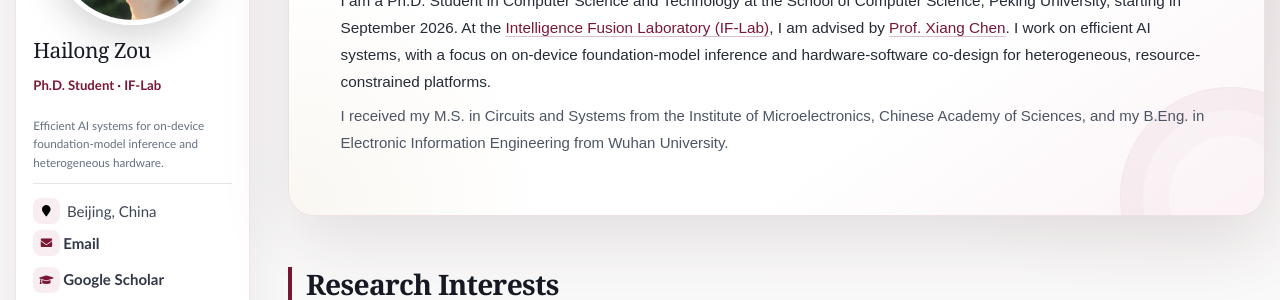
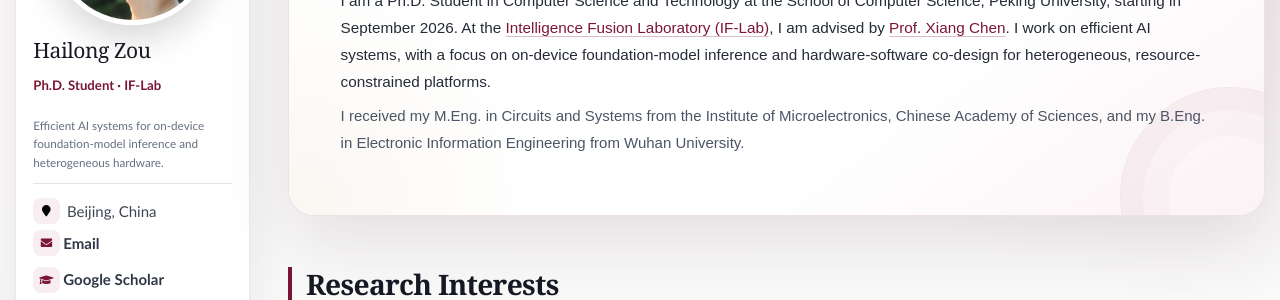
Before and after one commit to Hailong-Zou/Hailong-Zou.github.io, a Jekyll site: the page built from _pages/about.md, in a window 1280 px wide and 900 px high. Shown: the part 261-561 px from the top of the window. Built offline with Jekyll 4.4.1, drawn with Linux system fonts in a browser that asks for light colours; some web fonts are replaced; comment, search, counter and statistics services are not loaded; some of the changed text lies outside the part shown.

Commit message:
Correct master's degree designation

```diff
--- a/_includes/scripts.html
+++ b/_includes/scripts.html
@@ -41,7 +41,7 @@
         "profile.email": "邮箱",
         "intro.kicker": "博士生 · 高效人工智能系统 · 端侧智能 · 软硬件协同优化",
         "intro.lead": "我将于2026年9月进入北京大学计算机学院，攻读计算机科学与技术专业博士学位，并在<a href=\"https://if-lab-pku.github.io/\">智能融合实验室（IF-Lab）</a>师从<a href=\"https://cs.pku.edu.cn/info/1210/2865.htm\">陈翔教授</a>。我的研究聚焦于高效人工智能系统，重点关注端侧基础模型推理，以及面向异构、资源受限平台的软硬件协同优化。",
-        "intro.education": "我在中国科学院微电子研究所获得电路与系统专业硕士学位，在武汉大学获得电子信息工程专业工学学士学位。",
+        "intro.education": "我在中国科学院微电子研究所获得电路与系统专业工学硕士学位，在武汉大学获得电子信息工程专业工学学士学位。",
         "section.research": "研究方向",
         "section.selectedResearch": "代表性研究",
         "section.publications": "论文发表",
@@ -75,7 +75,7 @@
         "education.pku.institution": "北京大学",
         "education.pku.description": "计算机学院，计算机科学与技术专业博士研究生。<br><a href=\"https://if-lab-pku.github.io/\">智能融合实验室（IF-Lab）</a> · 导师：<a href=\"https://cs.pku.edu.cn/info/1210/2865.htm\">陈翔教授</a>。",
         "education.ucas.institution": "中国科学院大学",
-        "education.ucas.description": "电路与系统专业硕士 · 中国科学院微电子研究所。",
+        "education.ucas.description": "电路与系统专业工学硕士 · 中国科学院微电子研究所。",
         "education.whu.institution": "武汉大学",
         "education.whu.description": "电子信息工程专业工学学士 · 卓越工程师教育培养计划。",
         "honors.1": "<strong>中国科学院大学优秀学生</strong>，2023-2024",
--- a/_pages/about.md
+++ b/_pages/about.md
@@ -22,7 +22,7 @@ redirect_from:
     </div>
     <h1 data-i18n="profile.name">Hailong Zou</h1>
     <p class="intro-lead" data-i18n-html="intro.lead">I am a Ph.D. Student in Computer Science and Technology at the School of Computer Science, Peking University, starting in September 2026. At the <a href="https://if-lab-pku.github.io/">Intelligence Fusion Laboratory (IF-Lab)</a>, I am advised by <a href="https://cs.pku.edu.cn/info/1210/2865.htm">Prof. Xiang Chen</a>. I work on efficient AI systems, with a focus on on-device foundation-model inference and hardware-software co-design for heterogeneous, resource-constrained platforms.</p>
-    <p data-i18n="intro.education">I received my M.S. in Circuits and Systems from the Institute of Microelectronics, Chinese Academy of Sciences, and my B.Eng. in Electronic Information Engineering from Wuhan University.</p>
+    <p data-i18n="intro.education">I received my M.Eng. in Circuits and Systems from the Institute of Microelectronics, Chinese Academy of Sciences, and my B.Eng. in Electronic Information Engineering from Wuhan University.</p>
   </div>
 </section>
 
@@ -183,7 +183,7 @@ Zihao Zheng, Zhihao Mao, Xingyue Zhou, Jiayu Chen, Maoliang Li, Xinhao Sun, **Ha
     <div class="timeline-date">2023.09 - 2026.06</div>
     <div>
       <h3 data-i18n="education.ucas.institution">University of Chinese Academy of Sciences</h3>
-      <p data-i18n="education.ucas.description">M.S. in Circuits and Systems · Institute of Microelectronics, Chinese Academy of Sciences.</p>
+      <p data-i18n="education.ucas.description">M.Eng. in Circuits and Systems · Institute of Microelectronics, Chinese Academy of Sciences.</p>
     </div>
   </div>
   <div class="timeline-item education-item education-item--whu">
```
